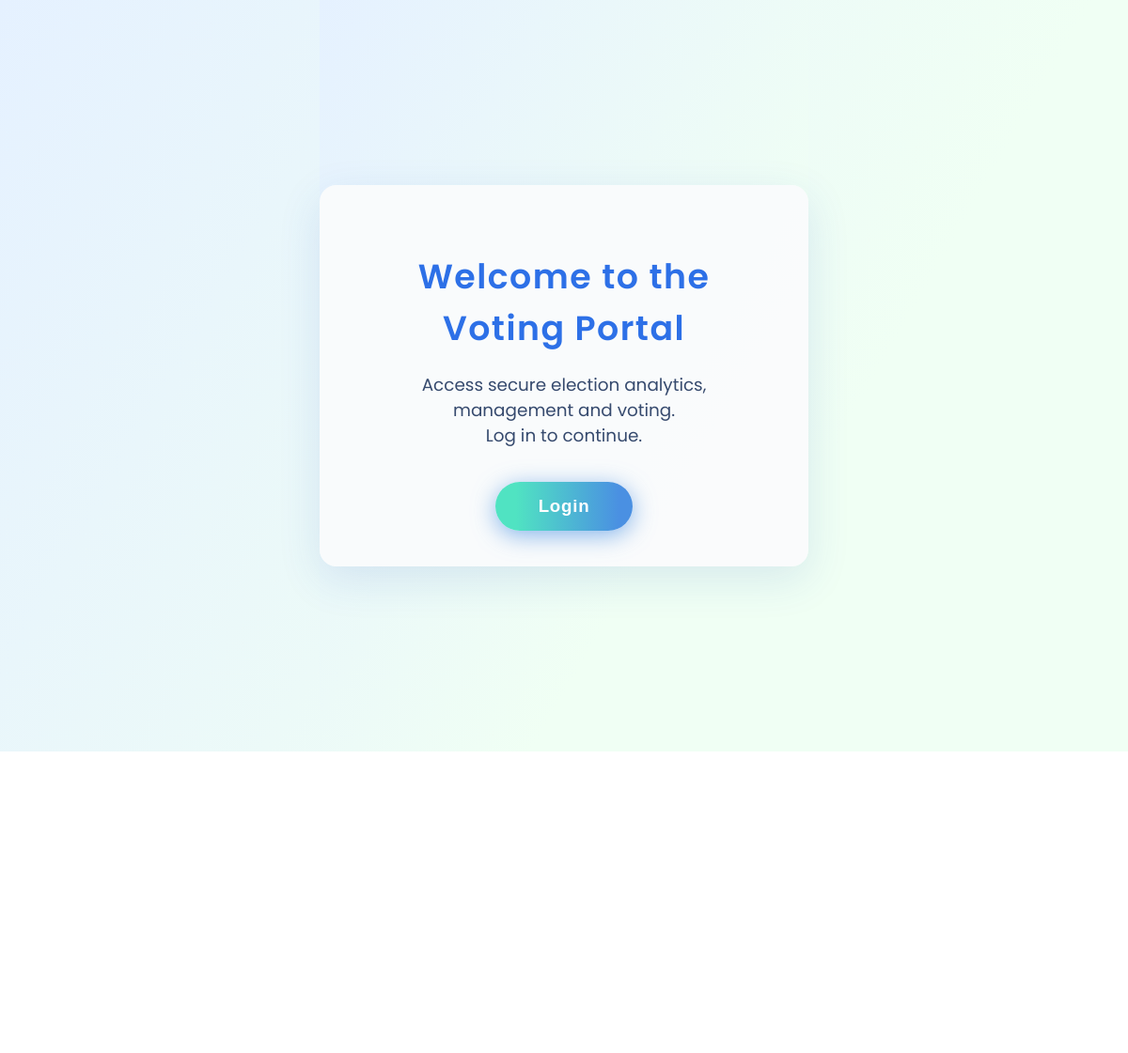
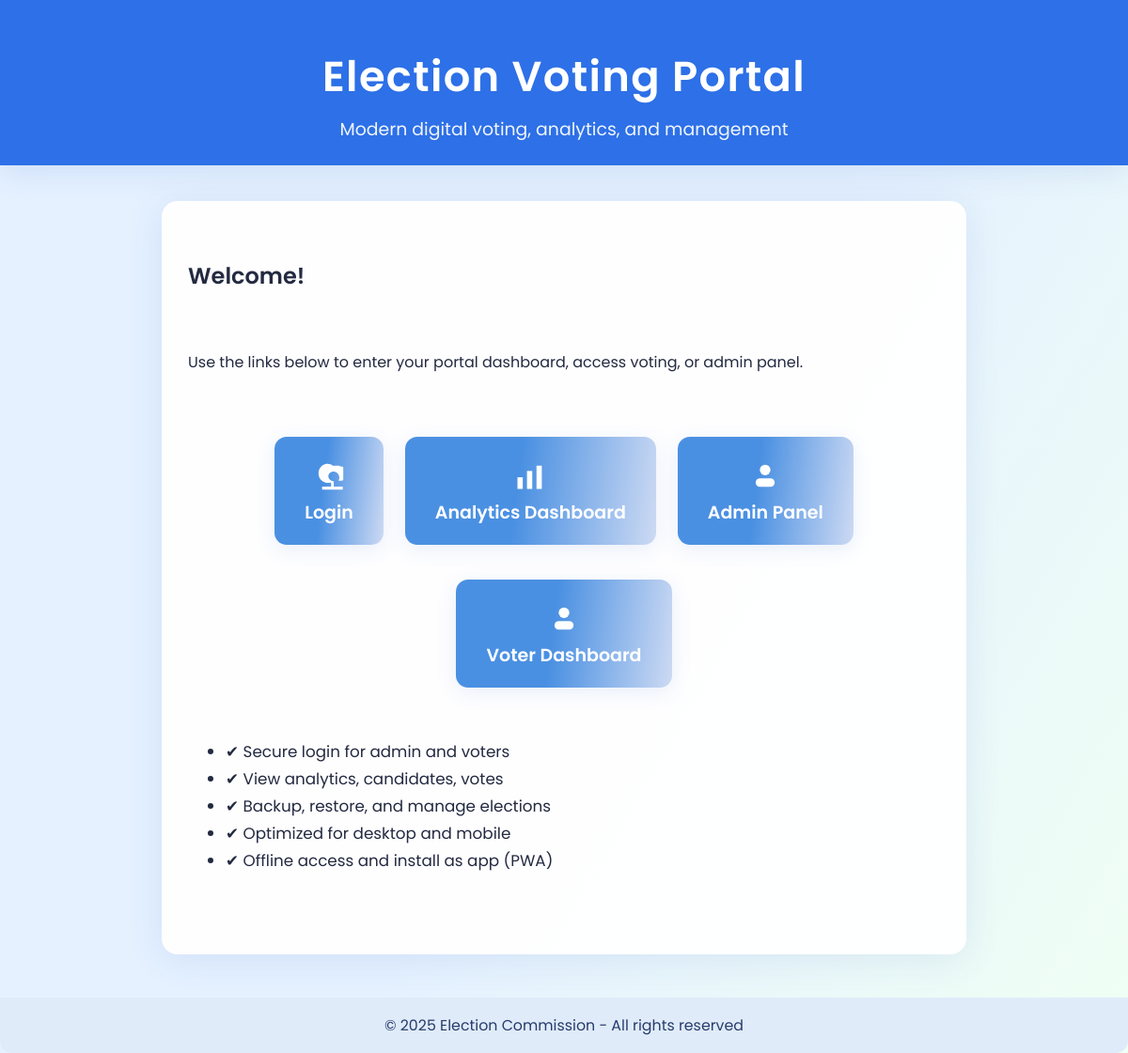
Before and after one commit to romeo380/election-vote, an Electron app: page index.html in a window 1200 px wide. Shown: the whole page at 94% size. Before the commit the page ends 800 px from the top, so only its background shows below. Drawn offline with Linux system fonts and the light colour scheme.

Commit message:
Revamp voting portal landing page to home page
Updated the voting portal landing page to a home page with enhanced features and layout.

```diff
--- a/index.html
+++ b/index.html
@@ -1,47 +1,114 @@
 <!DOCTYPE html>
 <html lang="en">
 <head>
-  <meta charset="UTF-8" />
-  <meta name="viewport" content="width=device-width, initial-scale=1" />
-  <title>Voting Portal Landing Page</title>
+  <meta charset="UTF-8">
+  <meta name="viewport" content="width=device-width, initial-scale=1">
+  <title>Voting Portal Home</title>
   <link href="https://fonts.googleapis.com/css2?family=Poppins:wght@400;600&display=swap" rel="stylesheet">
+  <link rel="manifest" href="manifest.json">
+  <meta name="theme-color" content="#2d70e7">
   <style>
-    body, html { margin: 0; padding: 0; height: 100%;
-      font-family: 'Poppins', sans-serif;
-      background: linear-gradient(120deg,#e5f1ff,#f0fff4 70%);
-      color: #232a40;
-      display: flex; justify-content: center; align-items: center;
-      min-height: 100vh; transition: background 0.4s;}
-    .main-container {
-      background: rgba(250, 251, 252, 0.97); border-radius: 18px; padding: 46px 60px 38px 60px;
-      text-align: center; box-shadow: 0 14px 45px rgba(44,95,194,0.13); max-width: 400px; width: 98vw;
-      animation: fadein 1.2s;
+    body {
+      margin:0; padding:0; min-height:100vh;
+      font-family:'Poppins',sans-serif;
+      background: linear-gradient(120deg,#e5f1ff 55%,#f0fff4 100%);
+      color:#232a40;
     }
-    @keyframes fadein {0% { opacity: 0; transform: translateY(40px) scale(0.98);}80% { opacity: 1; }100% { opacity: 1; transform: translateY(0) scale(1);}}
-    h1 { margin-bottom: 16px; font-weight: 700; font-size: 2.27rem; color: #2d70e7; letter-spacing: 0.04em;}
-    p {font-size: 1.15rem; margin-bottom: 36px; color: #364a6e;}
-    .login-btn {
-      background: linear-gradient(90deg,#50e3c2 15%,#4a90e2 90%); border: none;
-      padding: 15px 46px; font-size: 1.17rem; color: #fff; border-radius: 30px; cursor: pointer;
-      font-weight: 600; letter-spacing: 0.04em;
-      box-shadow: 0 5px 24px #4a90e2a6;
-      transition: background 0.3s, transform 0.18s;
+    header {
+      background: #2d70e7;
+      color: #fff;
+      padding: 48px 0 24px 0;
+      text-align: center;
+      box-shadow: 0 6px 32px rgba(44,95,194,0.13);
     }
-    .login-btn:hover {background: linear-gradient(90deg,#2d70e7 10%,#31ceb1 90%); transform: scale(1.06);}
-    .login-btn:active {transform: scale(0.95);}
-    @media (max-width: 600px) {.main-container {padding: 18px 8vw;} h1 {font-size:1.46rem;} .login-btn {padding:12px 26px;font-size:1rem;}}
+    header h1 {
+      font-size: 2.8rem; font-weight: 700; margin: 0 0 8px 0; letter-spacing:.03em;
+    }
+    header p {
+      font-size:1.18rem;opacity:.93;margin:4px 0 0 0;
+    }
+    main {
+      max-width: 800px; margin: 38px auto 0 auto;
+      background: rgba(255,255,255,0.96); border-radius: 17px;
+      box-shadow: 0 5px 39px rgba(44,95,194,0.11);
+      padding: 42px 28px 32px 28px;
+      display:flex; flex-direction:column; gap:26px;
+    }
+    .portal-links {
+      display: flex; gap: 23px; justify-content: center; flex-wrap: wrap;
+      margin-top: 18px; margin-bottom: 16px;
+    }
+    .nav-btn {
+      display: flex; flex-direction: column; align-items: center;
+      background: linear-gradient(97deg,#4a90e2 45%,#cddaf3 100%);
+      color: #fff; border-radius: 13px; padding: 24px 32px 20px 32px;
+      box-shadow: 0 5px 22px rgba(44,95,194,0.10); font-size: 1.19rem; font-weight: 600;
+      text-decoration: none; transition:box-shadow .17s, background .17s;
+      margin:7px 0;
+    }
+    .nav-btn:hover { background:#72cfff; box-shadow:0 9px 30px #50e3c227;}
+    .nav-btn svg {margin-bottom:6px; width:36px; height:36px;}
+    .feature-list {font-size:1.05rem;margin-top:6px;}
+    .feature-list li {margin-bottom:3px;}
+    footer {
+      margin:46px auto 0 auto; text-align:center; color:#273c6c;
+      background:#e0ebf9; padding:17px 0; border-radius:0 0 13px 13px; font-size:.99rem;
+    }
+    .pwa-status {color:#061b4d; font-weight:600; margin-top:9px;}
+    @media(max-width:700px){header h1{font-size:2rem;}}
+    @media(max-width:950px){main{max-width:95vw;padding:21px 7px 18px 7px;} .nav-btn{padding:13px 11px;}}
   </style>
 </head>
 <body>
-  <div class="main-container">
-    <h1>Welcome to the Voting Portal</h1>
-    <p>Access secure election analytics, management and voting.<br> Log in to continue.</p>
-    <button id="loginBtn" class="login-btn">Login</button>
+<header>
+  <h1>Election Voting Portal</h1>
+  <p>Modern digital voting, analytics, and management</p>
+</header>
+<main>
+  <h2>Welcome!</h2>
+  <p>Use the links below to enter your portal dashboard, access voting, or admin panel.</p>
+  <div class="portal-links">
+    <a class="nav-btn" href="login.html" title="Login">
+      <svg fill="#fff" viewBox="0 0 32 32"><path d="M19.8,6.2c-1.9-1.7-4.9-2.5-7.7-1.5c-3.3,1.1-6.1,4.3-6,8.8c0.1,3.9,2.4,7.4,6.6,8.5c1.9,0.5,3.8,0.4,5.3-0.1v3.9h-8.5v2.8h19.5v-2.8h-8.5v-5c-2.7-0.2-4.9-2.1-5.1-4.5c-0.2-2.6,2.5-4.9,5.1-4.7c2.9,0.2,5.3,2.7,5.3,5.7c0,1.1-0.3,2.1-0.9,2.9h3.4c0.7,0,1.2-0.5,1.2-1.2V7.3C26,6.6,25.5,6.1,24.8,6.1H19.8z"/></svg>
+      Login
+    </a>
+    <a class="nav-btn" href="dashboard.html" title="Analytics">
+      <svg fill="#fff" viewBox="0 0 32 32"><rect x="4" y="17" width="5" height="11"/><rect x="13" y="11" width="5" height="17"/><rect x="22" y="6" width="5" height="22"/></svg>
+      Analytics Dashboard
+    </a>
+    <a class="nav-btn" href="admin_panel.html" title="Admin">
+      <svg fill="#fff" viewBox="0 0 32 32"><circle cx="16" cy="10" r="5"/><rect x="7" y="18" width="18" height="8" rx="4"/></svg>
+      Admin Panel
+    </a>
+    <a class="nav-btn" href="voter_dashboard.html" title="Voter Dashboard">
+      <svg fill="#fff" viewBox="0 0 32 32"><circle cx="16" cy="10" r="5"/><rect x="7" y="18" width="18" height="8" rx="4"/></svg>
+      Voter Dashboard
+    </a>
   </div>
+  <ul class="feature-list">
+    <li>✔ Secure login for admin and voters</li>
+    <li>✔ View analytics, candidates, votes</li>
+    <li>✔ Backup, restore, and manage elections</li>
+    <li>✔ Optimized for desktop and mobile</li>
+    <li>✔ Offline access and install as app (PWA)</li>
+  </ul>
+  <div class="pwa-status" id="pwa-status"></div>
+</main>
+<footer>
+  &copy; 2025 Election Commission - All rights reserved
+</footer>
 <script>
-  document.getElementById('loginBtn').addEventListener('click', function() {
-    window.location.href = 'login.html';
-  });
+if ('serviceWorker' in navigator) {
+  navigator.serviceWorker.register('service-worker.js')
+    .then(function(reg) {
+      document.getElementById('pwa-status').textContent = "✓ Offline mode enabled (PWA ready)";
+    })
+    .catch(function(err) {
+      document.getElementById('pwa-status').textContent = "⚠ Offline/PWA features unavailable";
+    });
+} else {
+  document.getElementById('pwa-status').textContent = "⚠ PWA features not supported";
+}
 </script>
 </body>
 </html>
```
